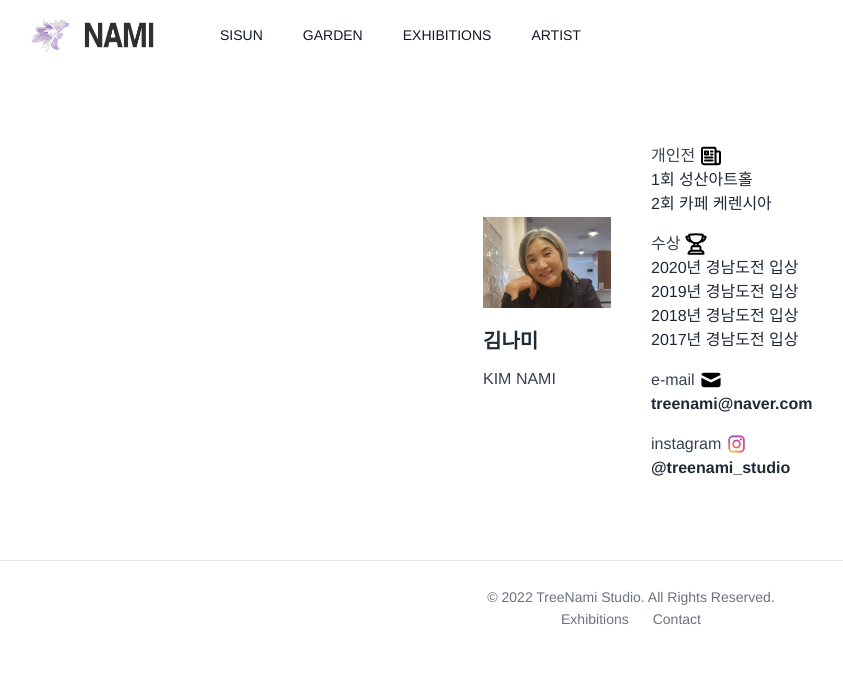
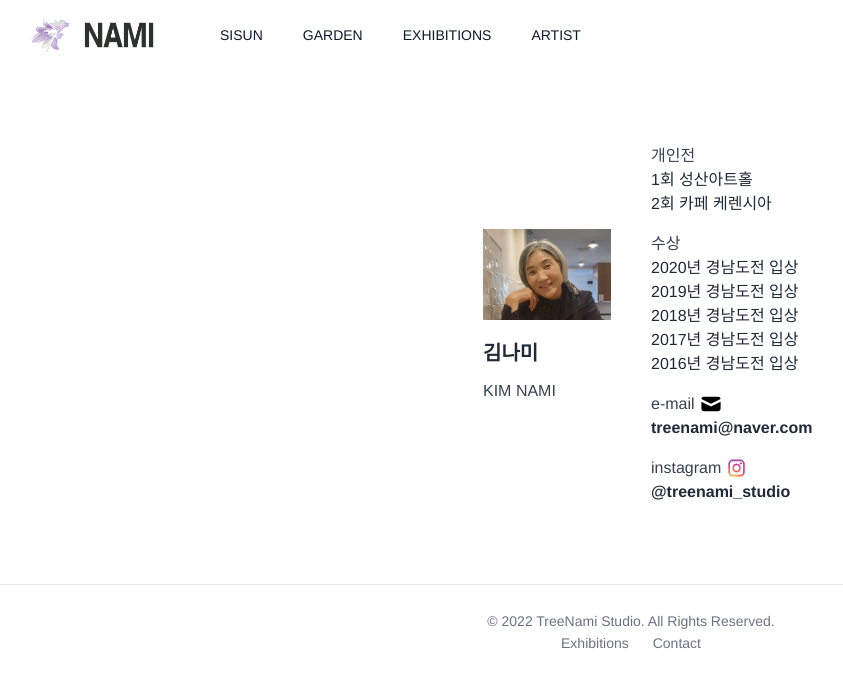
Before and after one commit to minhyukwang/invitation, a Next.js app: page /contact in a window 1280 px wide. Shown: the top 688 px of the page, without its empty margins (9-852 px from the left). Built offline with nearby package versions, Linux system fonts and the light colour scheme.

Commit message:
아티스트 페이지 수정
입상 경력 수정, 아이콘 수정

```diff
--- a/pages/contact/index.tsx
+++ b/pages/contact/index.tsx
@@ -25,47 +25,48 @@ const Contact: NextPage = () => {
         <div className="flex-col pt-10 py-6">
           <div className="flex">
             <div className="mr-1 text-gray-700 font-medium">개인전</div>
-            <svg
-              className="w-6 h-6"
-              fill="none"
-              stroke="currentColor"
-              strokeWidth="2"
-              viewBox="0 0 24 24"
-              xmlns="http://www.w3.org/2000/svg"
-              aria-hidden="true"
-            >
-              <path
-                strokeLinecap="round"
-                strokeLinejoin="round"
-                d="M12 7.5h1.5m-1.5 3h1.5m-7.5 3h7.5m-7.5 3h7.5m3-9h3.375c.621 0 1.125.504 1.125 1.125V18a2.25 2.25 0 01-2.25 2.25M16.5 7.5V18a2.25 2.25 0 002.25 2.25M16.5 7.5V4.875c0-.621-.504-1.125-1.125-1.125H4.125C3.504 3.75 3 4.254 3 4.875V18a2.25 2.25 0 002.25 2.25h13.5M6 7.5h3v3H6v-3z"
-              ></path>
-            </svg>
+            {/*<svg*/}
+            {/*  className="w-6 h-6"*/}
+            {/*  fill="none"*/}
+            {/*  stroke="currentColor"*/}
+            {/*  strokeWidth="2"*/}
+            {/*  viewBox="0 0 24 24"*/}
+            {/*  xmlns="http://www.w3.org/2000/svg"*/}
+            {/*  aria-hidden="true"*/}
+            {/*>*/}
+            {/*  <path*/}
+            {/*    strokeLinecap="round"*/}
+            {/*    strokeLinejoin="round"*/}
+            {/*    d="M12 7.5h1.5m-1.5 3h1.5m-7.5 3h7.5m-7.5 3h7.5m3-9h3.375c.621 0 1.125.504 1.125 1.125V18a2.25 2.25 0 01-2.25 2.25M16.5 7.5V18a2.25 2.25 0 002.25 2.25M16.5 7.5V4.875c0-.621-.504-1.125-1.125-1.125H4.125C3.504 3.75 3 4.254 3 4.875V18a2.25 2.25 0 002.25 2.25h13.5M6 7.5h3v3H6v-3z"*/}
+            {/*  ></path>*/}
+            {/*</svg>*/}
           </div>
           <div className=" text-gray-800 text-l">1회 성산아트홀</div>
           <div className="mb-4 text-gray-800 text-l">2회 카페 케렌시아</div>
 
           <div className="flex">
             <div className="mr-1 text-gray-700 font-medium">수상</div>
-            <svg
-              className="w-6 h-6"
-              fill="none"
-              stroke="currentColor"
-              strokeWidth="2"
-              viewBox="0 0 24 24"
-              xmlns="http://www.w3.org/2000/svg"
-              aria-hidden="true"
-            >
-              <path
-                strokeLinecap="round"
-                strokeLinejoin="round"
-                d="M16.5 18.75h-9m9 0a3 3 0 013 3h-15a3 3 0 013-3m9 0v-3.375c0-.621-.503-1.125-1.125-1.125h-.871M7.5 18.75v-3.375c0-.621.504-1.125 1.125-1.125h.872m5.007 0H9.497m5.007 0a7.454 7.454 0 01-.982-3.172M9.497 14.25a7.454 7.454 0 00.981-3.172M5.25 4.236c-.982.143-1.954.317-2.916.52A6.003 6.003 0 007.73 9.728M5.25 4.236V4.5c0 2.108.966 3.99 2.48 5.228M5.25 4.236V2.721C7.456 2.41 9.71 2.25 12 2.25c2.291 0 4.545.16 6.75.47v1.516M7.73 9.728a6.726 6.726 0 002.748 1.35m8.272-6.842V4.5c0 2.108-.966 3.99-2.48 5.228m2.48-5.492a46.32 46.32 0 012.916.52 6.003 6.003 0 01-5.395 4.972m0 0a6.726 6.726 0 01-2.749 1.35m0 0a6.772 6.772 0 01-3.044 0"
-              ></path>
-            </svg>
+            {/*<svg*/}
+            {/*  className="w-6 h-6"*/}
+            {/*  fill="none"*/}
+            {/*  stroke="currentColor"*/}
+            {/*  strokeWidth="2"*/}
+            {/*  viewBox="0 0 24 24"*/}
+            {/*  xmlns="http://www.w3.org/2000/svg"*/}
+            {/*  aria-hidden="true"*/}
+            {/*>*/}
+            {/*  <path*/}
+            {/*    strokeLinecap="round"*/}
+            {/*    strokeLinejoin="round"*/}
+            {/*    d="M16.5 18.75h-9m9 0a3 3 0 013 3h-15a3 3 0 013-3m9 0v-3.375c0-.621-.503-1.125-1.125-1.125h-.871M7.5 18.75v-3.375c0-.621.504-1.125 1.125-1.125h.872m5.007 0H9.497m5.007 0a7.454 7.454 0 01-.982-3.172M9.497 14.25a7.454 7.454 0 00.981-3.172M5.25 4.236c-.982.143-1.954.317-2.916.52A6.003 6.003 0 007.73 9.728M5.25 4.236V4.5c0 2.108.966 3.99 2.48 5.228M5.25 4.236V2.721C7.456 2.41 9.71 2.25 12 2.25c2.291 0 4.545.16 6.75.47v1.516M7.73 9.728a6.726 6.726 0 002.748 1.35m8.272-6.842V4.5c0 2.108-.966 3.99-2.48 5.228m2.48-5.492a46.32 46.32 0 012.916.52 6.003 6.003 0 01-5.395 4.972m0 0a6.726 6.726 0 01-2.749 1.35m0 0a6.772 6.772 0 01-3.044 0"*/}
+            {/*  ></path>*/}
+            {/*</svg>*/}
           </div>
           <div className=" text-gray-800 text-l">2020년 경남도전 입상</div>
           <div className=" text-gray-800 text-l">2019년 경남도전 입상</div>
           <div className=" text-gray-800 text-l">2018년 경남도전 입상</div>
-          <div className="mb-4 text-gray-800 text-l">2017년 경남도전 입상</div>
+          <div className=" text-gray-800 text-l">2017년 경남도전 입상</div>
+          <div className="mb-4 text-gray-800 text-l">2016년 경남도전 입상</div>
 
           <div className="flex">
             <div className="mr-1 text-gray-700 font-medium">e-mail</div>
```
